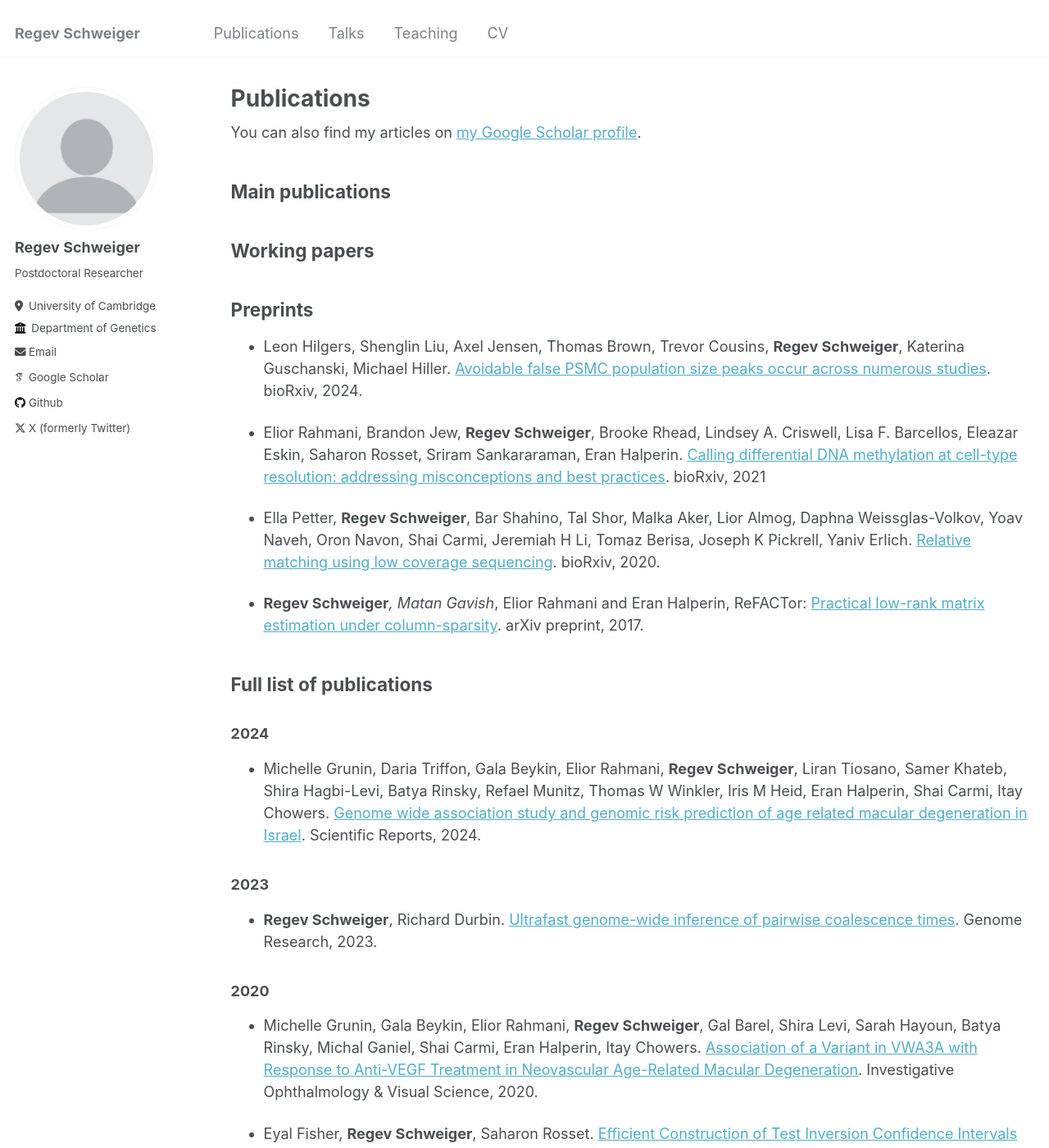
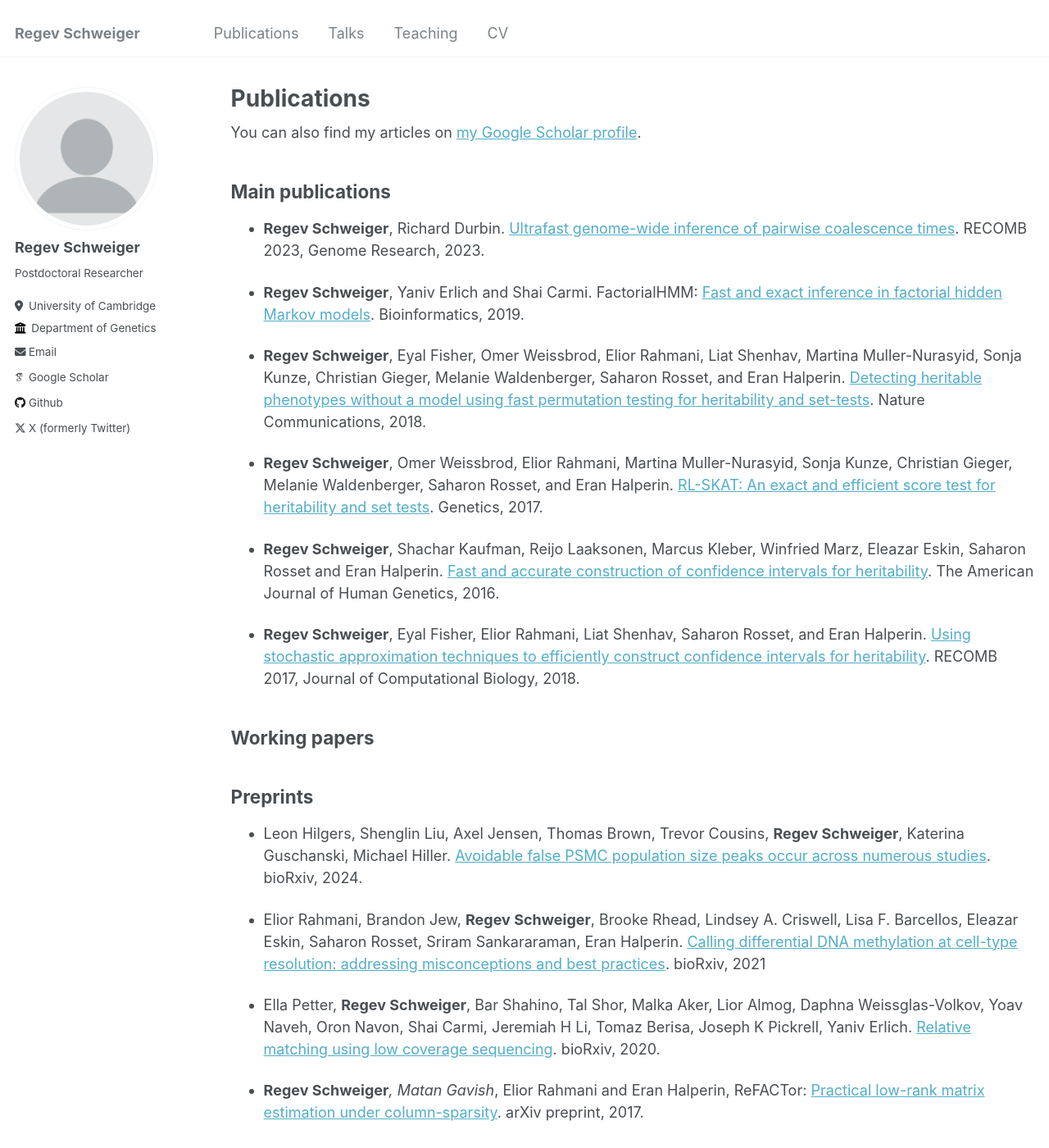
Before and after one commit to regevs/regevs.github.io, a Jekyll site: the page built from _pages/publications.md, in a window 1280 px wide and 1400 px high. Shown: the whole window at 82% size. Built offline with Jekyll 4.4.1, drawn with Linux system fonts in a browser that asks for light colours; some web fonts are replaced; some of the changed text lies outside the part shown.

Commit message:
Update publications.md

```diff
--- a/_pages/publications.md
+++ b/_pages/publications.md
@@ -12,6 +12,19 @@ author_profile: true
 {% include base_path %}
 
 ## Main publications
+
+- **Regev Schweiger**, Richard Durbin. [Ultrafast genome-wide inference of pairwise coalescence times](https://genome.cshlp.org/content/33/7/1023.short).  RECOMB 2023, Genome Research, 2023.
+
+- **Regev Schweiger**, Yaniv Erlich and Shai Carmi. FactorialHMM: [Fast and exact inference in factorial hidden Markov models](https://academic.oup.com/bioinformatics/advance-article/doi/10.1093/bioinformatics/bty944/5184283). Bioinformatics, 2019.
+
+- **Regev Schweiger**, Eyal Fisher, Omer Weissbrod, Elior Rahmani, Liat Shenhav, Martina Muller-Nurasyid, Sonja Kunze, Christian Gieger, Melanie Waldenberger, Saharon Rosset, and Eran Halperin. [Detecting heritable phenotypes without a model using fast permutation testing for heritability and set-tests](https://www.nature.com/articles/s41467-018-07276-w). Nature Communications, 2018.
+
+- **Regev Schweiger**, Omer Weissbrod, Elior Rahmani, Martina Muller-Nurasyid, Sonja Kunze, Christian Gieger, Melanie Waldenberger, Saharon Rosset, and Eran Halperin. [RL-SKAT: An exact and efficient score test for heritability and set tests](http://www.genetics.org/content/207/4/1275). Genetics, 2017.
+
+- **Regev Schweiger**, Shachar Kaufman, Reijo Laaksonen, Marcus Kleber, Winfried Marz, Eleazar Eskin, Saharon Rosset and Eran Halperin. [Fast and accurate construction of confidence intervals for heritability](https://www.sciencedirect.com/science/article/pii/S0002929716301434). The American Journal of Human Genetics, 2016.
+
+- **Regev Schweiger**, Eyal Fisher, Elior Rahmani, Liat Shenhav, Saharon Rosset, and Eran Halperin. [Using stochastic approximation techniques to efficiently construct confidence intervals for heritability](https://www.liebertpub.com/doi/pdfplus/10.1089/cmb.2018.0047). RECOMB 2017, Journal of Computational Biology, 2018.
+
 
 ## Working papers
 
@@ -33,7 +46,7 @@ author_profile: true
 
 ### 2023
 
-- **Regev Schweiger**, Richard Durbin. [Ultrafast genome-wide inference of pairwise coalescence times](https://genome.cshlp.org/content/33/7/1023.short). Genome Research, 2023.
+- **Regev Schweiger**, Richard Durbin. [Ultrafast genome-wide inference of pairwise coalescence times](https://genome.cshlp.org/content/33/7/1023.short). RECOMB 2023, Genome Research, 2023.
 
 ### 2020
 
```
